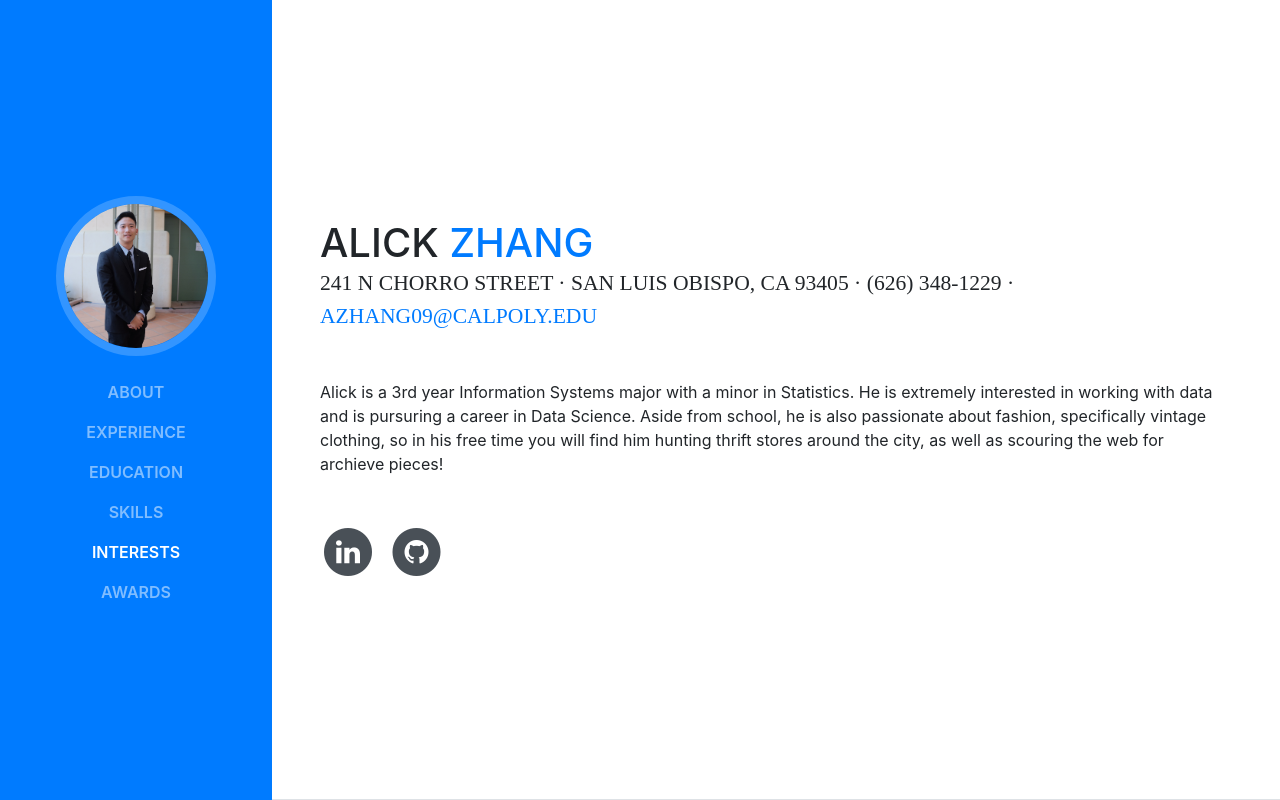
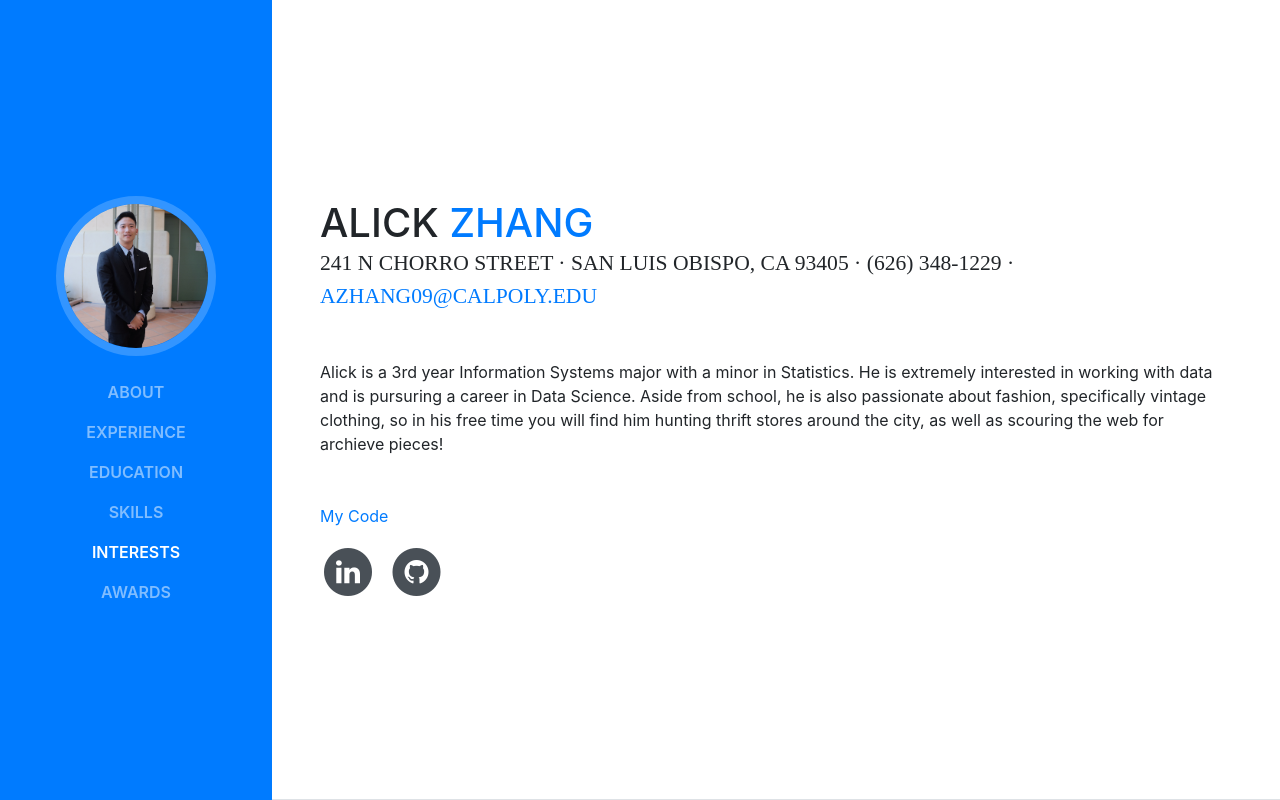
Before and after one commit to alick9797/alick9797.github.io, a website with bundled scripts: page index.html in a window 1280 px wide. Shown: the top 800 px of the page. Built offline with nearby package versions, Linux system fonts and the light colour scheme; a web font is replaced by a local one.

Commit message:
update link

```diff
--- a/index.html
+++ b/index.html
@@ -72,6 +72,8 @@
             <a href="mailto:azhang09@calpoly.edu">azhang09@calpoly.edu</a>
           </div>
           <p class="mb-5">Alick is a 3rd year Information Systems major with a minor in Statistics. He is extremely interested in working with data and is pursuring a career in Data Science. Aside from school, he is also passionate about fashion, specifically vintage clothing, so in his free time you will find him hunting thrift stores around the city, as well as scouring the web for archieve pieces!</p>
+          <p class="mb-b"> <a href = "https://github.com/alick9797/MyCode">My Code </a></p>
+
           <ul class="list-inline list-social-icons mb-0">
             <li class="list-inline-item">
               <a href="https://www.linkedin.com/in/alickzhang/">
```
